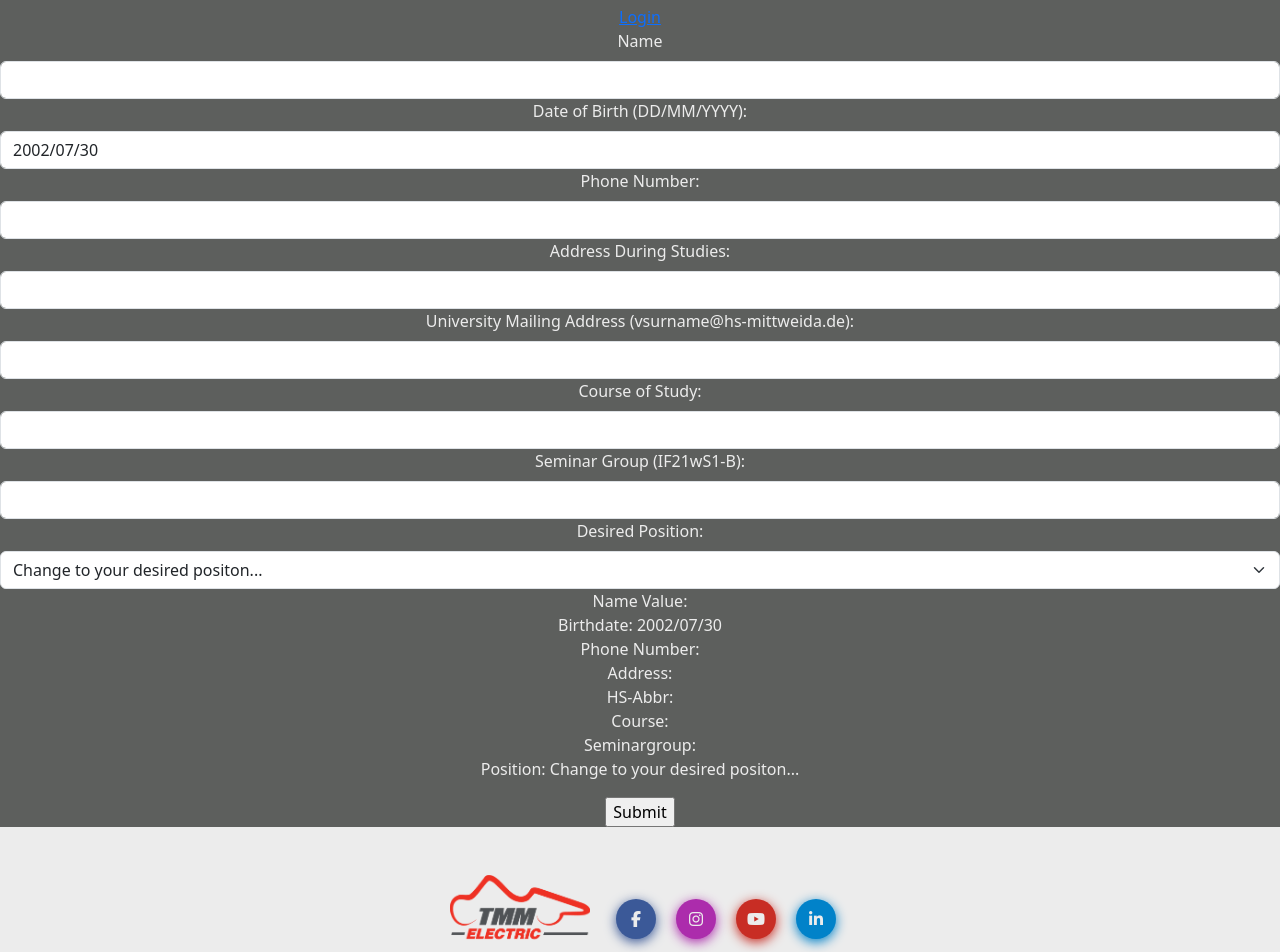
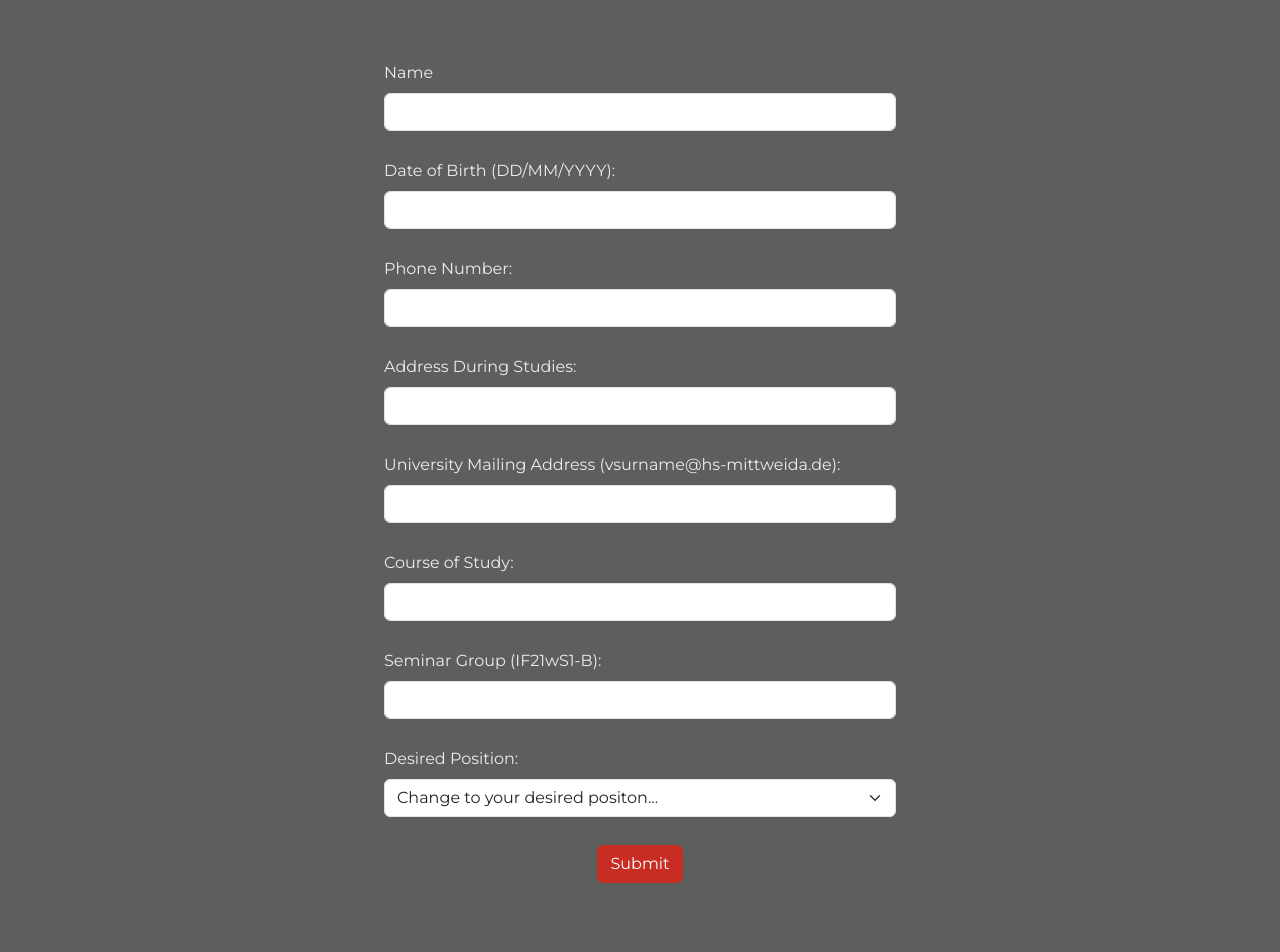
Before and after one commit to creatornicole/csc301-usc-application-app, a React (Vite) app in the folder client/: page /application in a window 1280 px wide. Shown: the part 300-1252 px from the top of the page. Built offline with nearby package versions, Linux system fonts and the light colour scheme.

Commit message:
adds styling of application form

```diff
--- a/client/index.html
+++ b/client/index.html
@@ -11,6 +11,11 @@
     <link rel="preconnect" href="https://fonts.googleapis.com">
     <link rel="preconnect" href="https://fonts.gstatic.com" crossorigin>
     <link href="https://fonts.googleapis.com/css2?family=Bebas+Neue&display=swap" rel="stylesheet">
+    <!-- Montserrat (free alternative to Avenir)-->
+    <link rel="preconnect" href="https://fonts.googleapis.com">
+    <link rel="preconnect" href="https://fonts.gstatic.com" crossorigin>
+    <link href="https://fonts.googleapis.com/css2?family=Montserrat:ital,wght@0,100..900;1,100..900&display=swap" rel="stylesheet">
+
     <!-- FontAwesome Icons -->
     <script src="https://kit.fontawesome.com/352b39eb47.js" crossorigin="anonymous"></script>
   </head>
--- a/client/src/pages/ApplicationForm.jsx
+++ b/client/src/pages/ApplicationForm.jsx
@@ -2,14 +2,14 @@ import React, { useEffect, useState } from 'react'
 import { Link} from 'react-router-dom'
 import { z } from 'zod'
 import axios from 'axios'
-import { Form } from 'react-bootstrap'
+import { Form, Button } from 'react-bootstrap'
 
 function ApplicationForm() {
     // State Variables
     const positionPlaceholder = "Change to your desired positon...";
     const [formData, setFormData] = useState({
         name: "",
-        birthdate: "2002/07/30",
+        birthdate: "",
         phonenumber: "",
         address: "",
         abbr: "",
@@ -17,6 +17,8 @@ function ApplicationForm() {
         seminargroup: "",
         position: positionPlaceholder
     });
+
+    const [successMsg, setSuccessMsg] = useState('');
 
     // Set possible positions to choose from
     const possiblePositions = {
@@ -110,7 +112,9 @@ function ApplicationForm() {
                         break;
                 }
                 if(errorId && !document.querySelector(`#${errorId} .error`).innerHTML) {
-                    document.querySelector(`#${errorId} .error`).innerHTML = error.message;
+                    document.querySelector(`#${errorId} .error`).innerHTML = `
+                        <i class="fa-solid fa-xmark"></i> ${error.message}
+                    `;
                     errorId = '';
                 }
             })
@@ -132,61 +136,77 @@ function ApplicationForm() {
             try {
                 const response = await axios.post(`${import.meta.env.VITE_SERVER_API}/apply`, formData);
                 console.log('Form data submitted successfully:', response.data);
+                // reset form and show message in case of successful submission
+                resetForm();
+                setSuccessMsg('<i class="fa-solid fa-check"></i> Application successfully submitted');
             } catch (error) {
                 console.log('Error submitting form data:', error);
             }
         }
     }
 
+    // clear all labels after successfully submitting
+    const resetForm = () => {
+        setFormData({
+            name: "",
+            birthdate: "",
+            phonenumber: "",
+            address: "",
+            abbr: "",
+            course: "",
+            seminargroup: "",
+            position: positionPlaceholder
+        });
+    }
+
     // content of component: display form
     return (
-        <Form onSubmit={handleSubmit}>
+        <div>
             <h1>Apply for a Membership</h1>
-            <Link to="/intranet">Login</Link>
-
-            <Form.Group id="inputName">
+            <Form id="applicationForm" onSubmit={handleSubmit}>
+                <Form.Group id="inputName" className="form-group">
                     <Form.Label htmlFor="name">Name</Form.Label>
                     <Form.Control type="text" name="name" id="name" value={formData.name} onChange={handleInputChange} />
                     <Form.Text className="error"></Form.Text>
                 </Form.Group>
 
-            <Form.Group id="inputBirthdate">
+                <Form.Group id="inputBirthdate" className="form-group">
                     <Form.Label htmlFor="birthdate">Date of Birth (DD/MM/YYYY):</Form.Label>
                     <Form.Control type="text" name="birthdate" id="birthdate" value={formData.birthdate} onChange={handleInputChange} />
                     <Form.Text className="error"></Form.Text>
                 </Form.Group>
 
-            <Form.Group id="inputPhonenumber">
+                <Form.Group id="inputPhonenumber" className="form-group">
                     <Form.Label htmlFor="phonenumber">Phone Number:</Form.Label>
                     <Form.Control type="text" name="phonenumber" id="phonenumber" value={formData.phonenumber} onChange={handleInputChange} />
                     <Form.Text className="error"></Form.Text>
                 </Form.Group>
 
-            <Form.Group id="inputAddress">
+                <Form.Group id="inputAddress" className="form-group">
                     <Form.Label htmlFor="address">Address During Studies:</Form.Label>
                     <Form.Control type="text" name="address" id="address" value={formData.address} onChange={handleInputChange} />
                     <Form.Text className="error"></Form.Text>
                 </Form.Group>
 
-            <Form.Group id="inputAbbr">
+                <Form.Group id="inputAbbr" className="form-group">
                     <Form.Label htmlFor="abbr">University Mailing Address (vsurname@hs-mittweida.de):</Form.Label>
                     <Form.Control type="text" name="abbr" id="abbr" value={formData.abbr} onChange={handleInputChange} />
                     <Form.Text className="error"></Form.Text>
                 </Form.Group>
 
-            <Form.Group id="inputCourse">
+                <Form.Group id="inputCourse" className="form-group">
                     <Form.Label htmlFor="course">Course of Study:</Form.Label>
                     <Form.Control type="text" name="course" id="course" value={formData.course} onChange={handleInputChange} />
                     <Form.Text className="error"></Form.Text>
                 </Form.Group>
 
-            <Form.Group id="inputSeminargroup">
+                <Form.Group id="inputSeminargroup" className="form-group">
                     <Form.Label htmlFor="seminargroup">Seminar Group (IF21wS1-B):</Form.Label>
                     <Form.Control type="text" name="seminargroup" id="seminargroup" value={formData.seminargroup} onChange={handleInputChange} />
                     <Form.Text className="error"></Form.Text>
                 </Form.Group>
 
-            <Form.Group id="inputPosition">
+                <Form.Group id="inputPosition" className="form-group">
                     <Form.Label htmlFor="position">Desired Position:</Form.Label>
                     <Form.Select name="position" id="position" value={formData.position} onChange={handleInputChange}>
                         <option value={positionPlaceholder} disabled>{positionPlaceholder}</option> {/* Placeholder */}
@@ -210,19 +230,12 @@ function ApplicationForm() {
                     <Form.Text className="error"></Form.Text>
                 </Form.Group>
 
-            {/* following <p> only for debugging purposes */}
-            <p>Name Value: {formData.name} <br />
-                Birthdate: {formData.birthdate} <br />
-                Phone Number: {formData.phonenumber} <br />
-                Address: {formData.address} <br />
-                HS-Abbr: {formData.abbr} <br />
-                Course: {formData.course} <br />
-                Seminargroup: {formData.seminargroup} <br />
-                Position: {formData.position} <br />
-            </p>
-
-            <input type="submit" value="Submit" />
+                <div className="submit-section">
+                    <Button type="submit" variant='primary'>Submit</Button>
+                    {successMsg && <p className="success" dangerouslySetInnerHTML={{ __html: successMsg }}></p>}
+                </div>
             </Form>
+        </div>
         // maybe useNavigate to handle form submission
     );
 }
--- a/client/src/pages/Navigation.jsx
+++ b/client/src/pages/Navigation.jsx
@@ -1,3 +1,4 @@
+import { Link} from 'react-router-dom'
 import { Navbar, Nav, Container } from 'react-bootstrap'
 
 function Navigation() {
@@ -12,7 +13,9 @@ function Navigation() {
                         height="80px"
                     />
                 </Navbar.Brand>
-                <Nav.Link>Login</Nav.Link> {/* TODO: either Login/Logout */}
+                <Nav.Link as={Link} className="link" to="/intranet">
+                    Login {/* TODO: either Login/Logout */}
+                </Nav.Link>
             </Container>
         </Navbar>
     );
--- a/client/src/scss/_footer.scss
+++ b/client/src/scss/_footer.scss
@@ -3,6 +3,7 @@
 footer {
     background-color: variables.$light-grey;
     padding: 3rem;
+    margin-top: 100px;
 
     img {
         margin: 0 1rem 1rem 1rem;
--- /dev/null
+++ b/client/src/scss/_form.scss
@@ -0,0 +1,27 @@
+@use 'variables'; // contains variables for the web page
+
+form {
+    text-align: left;
+    width: 40%;
+    margin: 4rem auto 0 auto;
+
+    .form-group {
+        margin-bottom: 28px;
+    }
+
+    .error {
+        color: variables.$error-red;
+        font-weight: 500;
+        font-size: 15px;
+    }
+
+    .success {
+        color: variables.$success-green;
+        font-weight: 500;
+        font-size: 15px;
+    }
+
+    .submit-section {
+        text-align: center;
+    }
+}
--- a/client/src/scss/_start.scss
+++ b/client/src/scss/_start.scss
@@ -1,7 +1,6 @@
 header {
     min-height: 72vh;
     width: 70%;
-    padding-bottom: 100px;
     margin: auto;
 
     Button {
--- a/client/src/scss/_variables.scss
+++ b/client/src/scss/_variables.scss
@@ -3,6 +3,8 @@ $dark-grey: #5D5F5D;
 $light-grey: #ECECEC;
 $light-headline-color: #FFFFFF;
 $light-paragraph-color: #ECECEC;
+$error-red: #FF0000;
+$success-green: #1A8753;
 
 // social media button colors
 $fb-blue: #3B5998;
@@ -15,4 +17,5 @@ $box-shadow: 0px 3px 12px;
 $box-shadow-hover: 0px 3px 20px;
 
 // fonts
+$font-family-general: "Montserrat", sans-serif;
 $font-family-headline: "Bebas Neue", sans-serif;
--- a/client/src/scss/custom.scss
+++ b/client/src/scss/custom.scss
@@ -2,6 +2,7 @@
 @use 'variables'; // contains variables for the web page
 @use 'navigation'; // Navigation
 @use 'start'; // LandingPage
+@use 'form'; // ApplicationForm
 @use 'footer'; // Footer
 
 // change the theme
@@ -15,6 +16,7 @@ $theme-colors: (
 body {
     color: variables.$light-paragraph-color;
     background-color: variables.$dark-grey;
+    font-family: variables.$font-family-general;
     text-align: center;
     height: 100vh;
     width: 100vw;
@@ -29,8 +31,17 @@ h1 {
 }
 
 // styling of Link element of react-router-dom
+// make sure to add to each Link element of react-router-dom
 .link {
-    color: white;
+    color: variables.$light-paragraph-color;
     text-decoration: none;
+    font-family: variables.$font-family-headline;
     font-weight: 500;
+    font-size: 21px;
 }
+
+button {
+    font-family: variables.$font-family-headline;
+    font-weight: 500;
+    font-size: 21px;
+}
```
Lines whose indentation alone changed are shown as unchanged.
